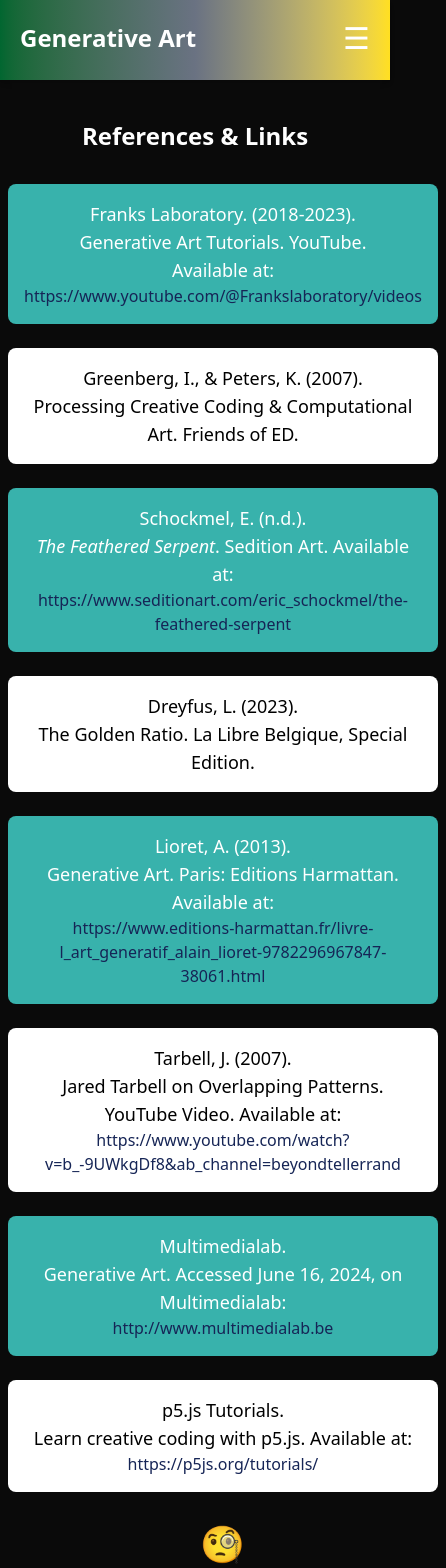
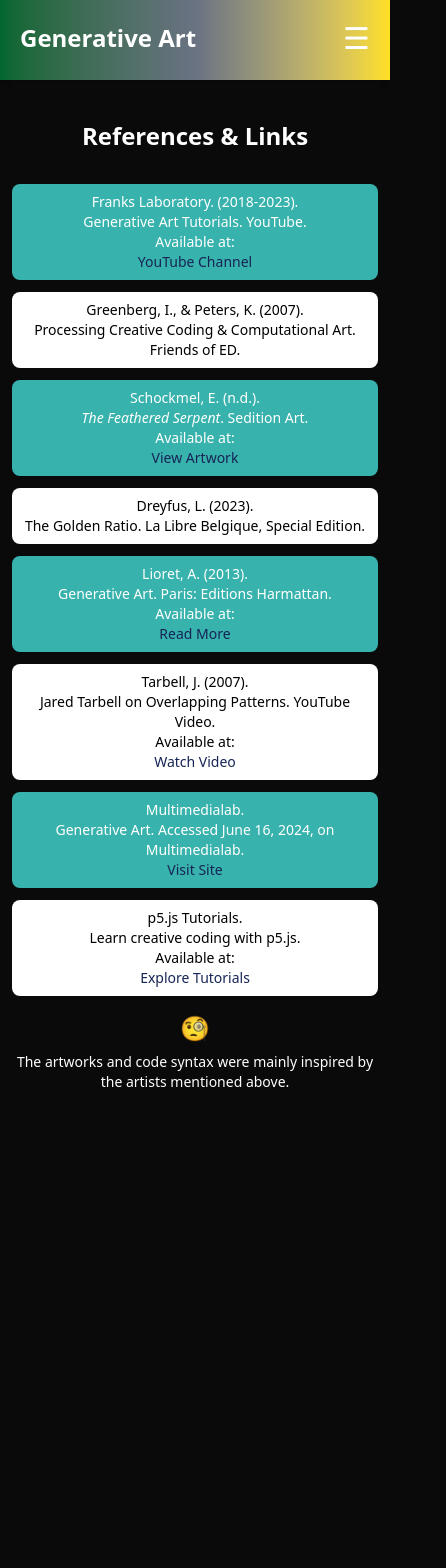
Before and after one commit to Vocal-Art/Vocal-0-Generative-Portofolio, a Vue app: page /links in a window 390 px wide. Shown: the top 1568 px of the page, 446 px wide, since content can reach past the window. After the commit the page ends 1132 px from the top, so only its background shows below. Built offline with nearby package versions, Linux system fonts and the light colour scheme.

Commit message:
another push yess

```diff
--- a/src/components/Test_6.vue
+++ b/src/components/Test_6.vue
@@ -56,31 +56,42 @@
     };
   },
   methods: {
+  // Ouvre le modal
   openModal() {
     this.isModalOpen = true;
-      document.body.style.overflow = 'hidden'; // Disable scrolling
+    document.body.style.overflow = 'hidden'; // Désactive le défilement
     this.sprite.src = 'planets2.png';
   },
+
+  // Ferme le modal
   closeModal() {
     this.isModalOpen = false;
-      document.body.style.overflow = ''; // Restore scrolling
+    document.body.style.overflow = ''; // Restaure le défilement
     this.cleanupCanvas();
   },
+
+  // Commence le dessin
   startDrawing() {
     this.isDrawing = true;
     this.$nextTick(() => {
       this.setupCanvas();
     });
   },
+
+  // Efface le canvas
   clearCanvas() {
     this.resetState();
     this.setupCanvas();
   },
+
+  // Réinitialise l'état
   resetState() {
     this.particles = [];
     this.mouse.x = null;
     this.mouse.y = null;
   },
+
+  // Configure le canvas
   setupCanvas() {
     this.$nextTick(() => {
       this.canvas = this.$refs.canvas;
@@ -98,28 +109,42 @@
       }
     });
   },
+
+  // Gère le mouvement de la souris
   handleMouseMove(event) {
     this.mouse.x = event.x;
     this.mouse.y = event.y;
     if (this.isDrawing) {
-        this.addParticle(event.x, event.y);
+      this.addParticle(event.x, event.y, true);  // true indique qu'on clique
     }
   },
+
+  // Gère le mouvement tactile
   handleTouchMove(event) {
-      event.preventDefault(); // Prevent scrolling on touch move
+    event.preventDefault(); // Empêche le défilement lors du déplacement tactile
     const touch = event.touches[0];
     this.mouse.x = touch.clientX;
     this.mouse.y = touch.clientY;
     if (this.isDrawing) {
-        this.addParticle(this.mouse.x, this.mouse.y);
+      this.addParticle(this.mouse.x, this.mouse.y, true);  // true pour indiquer interaction tactile
     }
   },
+
   handleTouchEnd(event) {},
-    addParticle(x, y) {
+
+  // Ajoute une particule (planète)
+  addParticle(x, y, isInteracting = false) {
     let particle = new Particle(x, y, this.ctx, this.sprite);
-      particle.radius *= 1.5;
+
+    // Si une interaction (clic ou touché) se produit, augmente la taille de la planète
+    if (isInteracting) {
+      particle.radius *= 5;  // Double la taille de la planète
+    }
+
     this.particles.push(particle);
   },
+
+  // Animation des particules
   animate() {
     if (this.isDrawing) {
       this.ctx.clearRect(0, 0, this.canvas.width, this.canvas.height);
@@ -127,12 +152,16 @@
       requestAnimationFrame(this.animate);
     }
   },
+
+  // Nettoie les écouteurs d'événements
   cleanupCanvas() {
     window.removeEventListener('mousemove', this.handleMouseMove);
     window.removeEventListener('touchstart', this.handleTouchMove);
     window.removeEventListener('touchmove', this.handleTouchMove);
     window.removeEventListener('touchend', this.handleTouchEnd);
   },
+
+  // Capture une capture d'écran
   captureScreenshot() {
     const canvas = this.$refs.canvas;
     const link = document.createElement('a');
@@ -141,9 +170,11 @@
     link.click();
   },
 },
+
 mounted() {
   this.sprite.onload = () => this.setupCanvas();
 },
+
 };
 
 // Particle class
--- a/src/views/Links.vue
+++ b/src/views/Links.vue
@@ -4,91 +4,89 @@
       <h1 class="text-2xl md:text-4xl font-bold mb-8">References & Links</h1>
 
       <!-- Webography Section -->
-      <div class="max-w-4xl text-center  mx-auto px-2 ">
-
+      <div class=" text-center mx-auto px-3 sm:px-2">
     <!-- Link 1 -->
-        <div class="mb-6 p-4 bg-[#38b2ac] rounded-lg  ">
-          <p class="text-lg md:text-xl">
-            Franks Laboratory. (2018-2023). <br>Generative Art Tutorials. YouTube. <br>Available at:
+    <div class="mb-3 p-2 bg-[#38b2ac] rounded-lg text-sm sm:text-base">
+        <p class="text-sm sm:text-base">
+            Franks Laboratory. (2018-2023). <br>Generative Art Tutorials. YouTube.<br>Available at:
         </p>
-
-          <a href="https://www.youtube.com/@Frankslaboratory/videos" target="_blank" class="text-blue-950 hover:underline ">
-            https://www.youtube.com/@Frankslaboratory/videos
+        <a href="https://www.youtube.com/@Frankslaboratory/videos" target="_blank" class="text-blue-950 hover:underline">
+            YouTube Channel
         </a>
     </div>
 
     <!-- Link 2 -->
-        <div class="mb-6 p-4 bg-white text-black rounded-lg">
-          <p class="text-lg md:text-xl">
-            Greenberg, I., & Peters, K. (2007). <br>Processing Creative Coding & Computational Art. Friends of ED.
+    <div class="mb-3 p-2 bg-white text-black rounded-lg text-sm sm:text-base">
+        <p class="text-sm sm:text-base">
+            Greenberg, I., & Peters, K. (2007).<br>Processing Creative Coding & Computational Art. Friends of ED.
         </p>
     </div>
 
-
     <!-- Link 3 -->
-<div class="mb-6 p-4 bg-[#38b2ac]  rounded-lg">
-  <p class="text-lg md:text-xl">
-    Schockmel, E. (n.d.). <br><em>The Feathered Serpent</em>. Sedition Art. Available at: <br>
+    <div class="mb-3 p-2 bg-[#38b2ac] rounded-lg text-sm sm:text-base">
+        <p class="text-sm sm:text-base">
+            Schockmel, E. (n.d.).<br><em>The Feathered Serpent</em>. Sedition Art.<br>Available at:
         </p>
         <a href="https://www.seditionart.com/eric_schockmel/the-feathered-serpent" target="_blank" class="text-blue-950 hover:underline">
-    https://www.seditionart.com/eric_schockmel/the-feathered-serpent
+            View Artwork
         </a>
     </div>
 
-        <!-- Link 4  -->
-        <div class="mb-6 p-4 bg-white text-black rounded-lg">
-          <p class="text-lg md:text-xl">
-            Dreyfus, L. (2023). <br>The Golden Ratio. La Libre Belgique, Special Edition.
+    <!-- Link 4 -->
+    <div class="mb-3 p-2 bg-white text-black rounded-lg text-sm sm:text-base">
+        <p class="text-sm sm:text-base">
+            Dreyfus, L. (2023).<br>The Golden Ratio. La Libre Belgique, Special Edition.
         </p>
     </div>
 
     <!-- Link 5 -->
-        <div class="mb-6 p-4 bg-[#38b2ac]  rounded-lg">
-          <p class="text-lg md:text-xl">
-            Lioret, A. (2013). <br>Generative Art. Paris: Editions Harmattan. Available at: <br>
+    <div class="mb-3 p-2 bg-[#38b2ac] rounded-lg text-sm sm:text-base">
+        <p class="text-sm sm:text-base">
+            Lioret, A. (2013).<br>Generative Art. Paris: Editions Harmattan.<br>Available at:
         </p>
         <a href="https://www.editions-harmattan.fr/livre-l_art_generatif_alain_lioret-9782296967847-38061.html" target="_blank" class="text-blue-950 hover:underline">
-            https://www.editions-harmattan.fr/livre-l_art_generatif_alain_lioret-9782296967847-38061.html
+            Read More
         </a>
     </div>
 
     <!-- Link 6 -->
-        <div class="mb-6 p-4 bg-white text-black rounded-lg">
-          <p class="text-lg md:text-xl">
-            Tarbell, J. (2007). <br>Jared Tarbell on Overlapping Patterns. YouTube Video. Available at:
+    <div class="mb-3 p-2 bg-white text-black rounded-lg text-sm sm:text-base">
+        <p class="text-sm sm:text-base">
+            Tarbell, J. (2007).<br>Jared Tarbell on Overlapping Patterns. YouTube Video.<br>Available at:
         </p>
         <a href="https://www.youtube.com/watch?v=b_-9UWkgDf8&ab_channel=beyondtellerrand" target="_blank" class="text-blue-950 hover:underline">
-            https://www.youtube.com/watch?v=b_-9UWkgDf8&ab_channel=beyondtellerrand
+            Watch Video
         </a>
     </div>
 
     <!-- Link 7 -->
-        <div class="mb-6 p-4 bg-[#38b2ac] rounded-lg">
-          <p class="text-lg md:text-xl">
-            Multimedialab. <br>Generative Art. Accessed June 16, 2024, on Multimedialab: <br>
+    <div class="mb-3 p-2 bg-[#38b2ac] rounded-lg text-sm sm:text-base">
+        <p class="text-sm sm:text-base">
+            Multimedialab.<br>Generative Art. Accessed June 16, 2024, on Multimedialab.
         </p>
         <a href="http://www.multimedialab.be/cours/arts_numeriques/art_generatif.htm" target="_blank" class="text-blue-950 hover:underline">
-            http://www.multimedialab.be
+            Visit Site
         </a>
     </div>
 
-        <!--  Link 8: p5.js Tutorial -->
-        <div class="mb-6 p-4 bg-white text-black rounded-lg">
-          <p class="text-lg md:text-xl">
-            p5.js Tutorials. <br>Learn creative coding with p5.js. Available at:
+    <!-- Link 8 -->
+    <div class="mb-3 p-2 bg-white text-black rounded-lg text-sm sm:text-base">
+        <p class="text-sm sm:text-base">
+            p5.js Tutorials.<br>Learn creative coding with p5.js.<br>Available at:
         </p>
         <a href="https://p5js.org/tutorials/" target="_blank" class="text-blue-950 hover:underline">
-            https://p5js.org/tutorials/
+            Explore Tutorials
         </a>
     </div>
 
     <!-- Icon & Final Remark -->
-        <h2 class="text-4xl mt-8">🧐</h2>
-        <p class="mt-4 text-lg md:text-xl">
+    <h2 class="text-2xl mt-4">🧐</h2>
+    <p class="mt-2 text-sm sm:text-base">
         The artworks and code syntax were mainly inspired by the artists mentioned above.
     </p>
 </div>
 </div>
+
   </template>
 
   <script setup>
```
Also changed, not shown: src/components/Test_3.vue (+51 -83 lines), src/components/Test_4.vue (+65 -31 lines). Lines whose indentation alone changed are shown as unchanged.
